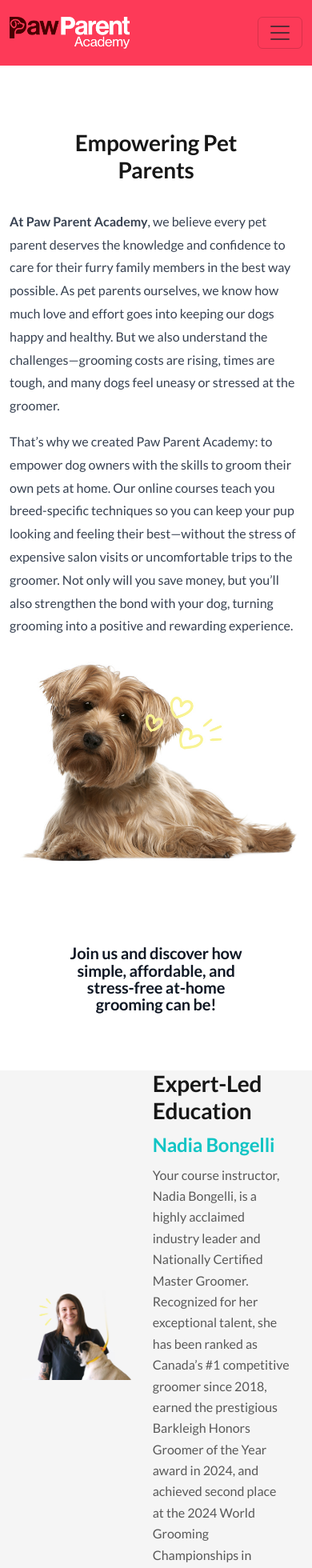
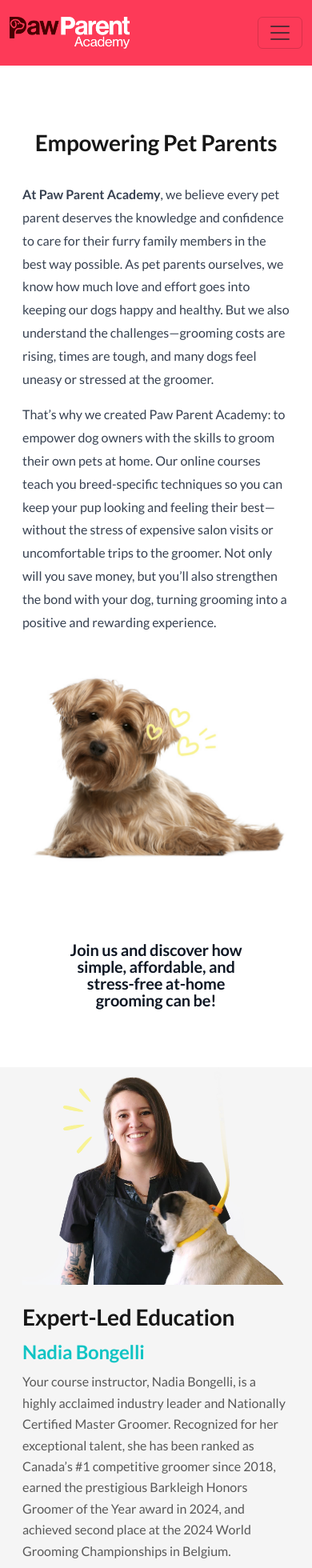
Before and after one commit to QCCareerSchool-Org/www.pawparentacademy.com, a Next.js app: page /about in a window 390 px wide. Shown: the top 1960 px of the page at 80% size. Built offline with nearby package versions, Linux system fonts and the light colour scheme.

Commit message:
Update mobile formatting

```diff
--- a/src/app/(main)/about/AboutHeroSection/index.tsx
+++ b/src/app/(main)/about/AboutHeroSection/index.tsx
@@ -6,20 +6,20 @@
   return (
     <section className={styles.hero} aria-labelledby="about-hero-title">
       <div className="container mt-5">
-        <div className="row justify-content-center">
-          <div className="col-10 text-center">
+        <div className="row justify-content-center px-3 px-md-0">
+          <div className="col-12 col-md-10 text-center">
             <h2>Empowering Pet Parents</h2>
           </div>
         </div>
 
-        <div className="row align-items-center mt-4">
-          <div className="col-lg-5">
+        <div className="row align-items-center mt-4 px-3 px-md-0">
+          <div className="col-12 col-lg-5 mb-4 mb-lg-0">
             <p><strong>At Paw Parent Academy</strong>, we believe every pet parent deserves the knowledge and confidence to care for their furry family members in the best way possible. As pet parents ourselves, we know how much love and effort goes into keeping our dogs happy and healthy. But we also understand the challenges—grooming costs are rising, times are tough, and many dogs feel uneasy or stressed at the groomer.</p>
 
             <p>That’s why we created Paw Parent Academy: to empower dog owners with the skills to groom their own pets at home. Our online courses teach you breed-specific techniques so you can keep your pup looking and feeling their best—without the stress of expensive salon visits or uncomfortable trips to the groomer. Not only will you save money, but you’ll also strengthen the bond with your dog, turning grooming into a positive and rewarding experience.</p>
           </div>
 
-          <div className="col-lg-7 text-center">
+          <div className="col-12 col-lg-7 text-center">
             <Image src={aboutDog} alt="Happy dog" width={900} height={600} className="img-fluid" />
           </div>
         </div>
--- a/src/app/(main)/about/StatsSection/StatsSection.module.scss
+++ b/src/app/(main)/about/StatsSection/StatsSection.module.scss
@@ -40,3 +40,10 @@
   color: rgba(255, 255, 255, 0.95);
   line-height: 1.6;
 }
+
+@media (max-width: 767px) {
+  .card p {
+    text-align: left !important;
+    width: 100%;
+  }
+}
--- a/src/app/(main)/about/TeamSection/TeamSection.module.scss
+++ b/src/app/(main)/about/TeamSection/TeamSection.module.scss
@@ -16,3 +16,14 @@
   color: var(--brand-teal);
   font-weight: 700;
 }
+
+@media (max-width: 767px) {
+  .team p {
+    text-align: left;
+  }
+
+  .team h2,
+  .team h3 {
+    text-align: left;
+  }
+}
--- a/src/app/(main)/about/TeamSection/index.tsx
+++ b/src/app/(main)/about/TeamSection/index.tsx
@@ -6,12 +6,12 @@
   return (
     <section className={styles.team} aria-labelledby="team-heading">
       <div className="container container--full">
-        <div className="row align-items-center justify-content-center">
-          <div className="col-5">
-            <Image src={nadiaImg} alt="Grooming expert, Nadia Bongelli, with Chumley the pug." className="img-fluid" width={800} height={600} />
+        <div className="row align-items-center justify-content-center px-3 px-md-0">
+          <div className="col-12 col-md-5 mb-4 mb-md-0">
+            <Image src={nadiaImg} alt="Grooming expert, Nadia Bongelli, with pug." className="img-fluid" width={800} height={600} />
           </div>
 
-          <div className="col-6">
+          <div className="col-12 col-md-6 text-center text-md-start">
             <h2 id="team-heading">Expert-Led Education</h2>
             <h3 className="subtitle-teal">Nadia Bongelli</h3>
             <p>Your course instructor, Nadia Bongelli, is a highly acclaimed industry leader and Nationally Certified Master Groomer. Recognized for her exceptional talent, she has been ranked as Canada’s #1 competitive groomer since 2018, earned the prestigious Barkleigh Honors Groomer of the Year award in 2024, and achieved second place at the 2024 World Grooming Championships in Belgium.</p>
--- a/src/components/CTASection/CTASection.module.scss
+++ b/src/components/CTASection/CTASection.module.scss
@@ -38,6 +38,6 @@
 
 /* ensure small-screen spacing looks good */
 @media (max-width: 767px) {
-  .cta { padding: 60px 0; }
+  .cta { padding: 60px 1.25rem; }
   .ctaBtn { padding: 0.75rem 1.6rem; }
 }
--- a/src/components/CTASection/index.tsx
+++ b/src/components/CTASection/index.tsx
@@ -7,9 +7,9 @@
       <div className={styles.sizer}>
         <div className="container">
           <div className="row justify-content-center text-center">
-            <div className="col-8">
-              <h3 id="cta-heading" className="h3 text-white mb-3">Are You Ready to Start Grooming<br />Your Own Dog?</h3>
-              <p className="text-white">Gain the skills and confidence to groom your dog at home while keeping your fur baby<br />safe, happy, and looking their best!</p>
+            <div className="col-12 col-md-10 col-lg-8">
+              <h3 id="cta-heading" className="h3 text-white mb-3">Are You Ready to Start Grooming Your Own Dog?</h3>
+              <p className="text-white">Gain the skills and confidence to groom your dog at home while keeping your fur baby safe, happy, and looking their best!</p>
               <Link href="/courses" className="btn-pill-primary mb-4">
                 Browse Courses
               </Link>
```
